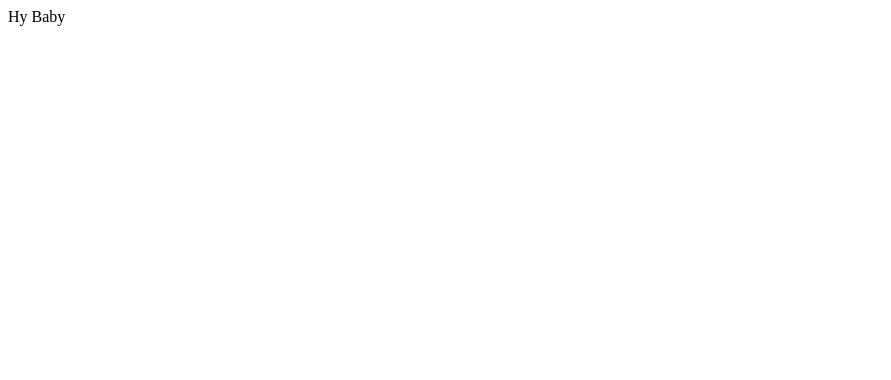
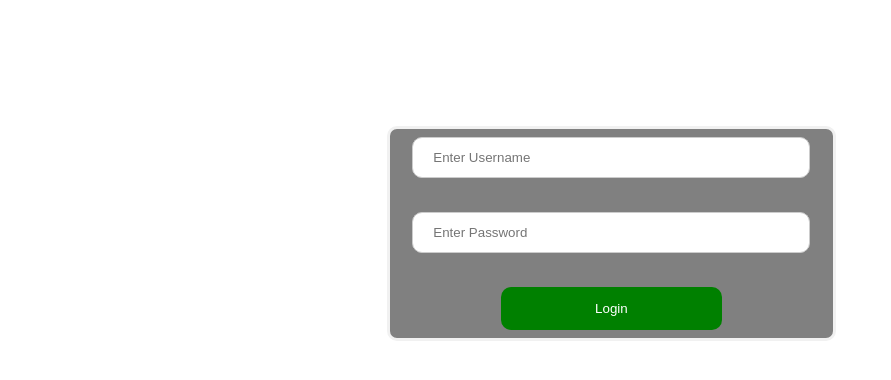
Before and after one commit to Samit007/emp_mgmt_web_client, a website: page index.html in a window 1280 px wide. Shown: the whole page, without its empty margins (0-891 px from the left). Drawn offline with Linux system fonts and the light colour scheme.

Commit message:
Add login form

```diff
--- a/index.html
+++ b/index.html
@@ -5,8 +5,22 @@
     <meta name="viewport" content="width=device-width, initial-scale=1.0">
     <meta http-equiv="X-UA-Compatible" content="ie=edge">
     <title>Employee Management Web Client</title>
+    <link rel ="stylesheet" type ="text/css" href="myStyle.css" />
 </head>
+
 <body>
-    <div>Hy Baby</div>
+    <form>
+        <div class="container">
+            <div>
+            <input type="text" id="username" placeholder="Enter Username" name="uname" required>
+        </div><br>
+        <div>
+            <input type="password"  id="password" placeholder="Enter Password" name="psw" required>
+        </div><br>
+        <div class="container">
+            <button type="login" id="login">Login</button>
+        </div>
+        </div>
+      </form>
 </body>
 </html>
--- /dev/null
+++ b/myStyle.css
@@ -0,0 +1,30 @@
+form {
+    border-radius: 10px;
+    border: 3px solid #f1f1f1;
+    width: 35%;
+    margin: 10% 30%;
+    background-color:gray;
+}
+input[type=text],input[type=password]{
+    border-radius: 10px;
+    width: 90%;
+    padding: 12px 20px;
+    margin: 8px 5%;
+    display: inline-block;
+    border: 1px solid #ccc;
+    box-sizing: border-box;
+}
+button{
+  color: white;
+  background-color:green;
+  padding: 14px 0px;
+  margin: 8px 25% ;
+  border: none;
+  border-radius: 10px;
+  cursor: pointer;
+  width: 50%;
+}
+button:hover {
+    opacity: 0.6;
+    background-color: darkblue;
+  }
--- a/package.json
+++ b/package.json
@@ -14,7 +14,5 @@
   ],
   "author": "bhattarai905@gmail.com",
   "license": "ISC",
-  "dependencies": {
-    "express": "^4.16.4"
-  }
+  "dependencies": {}
 }
```
Also changed, not shown: 2 other files.
